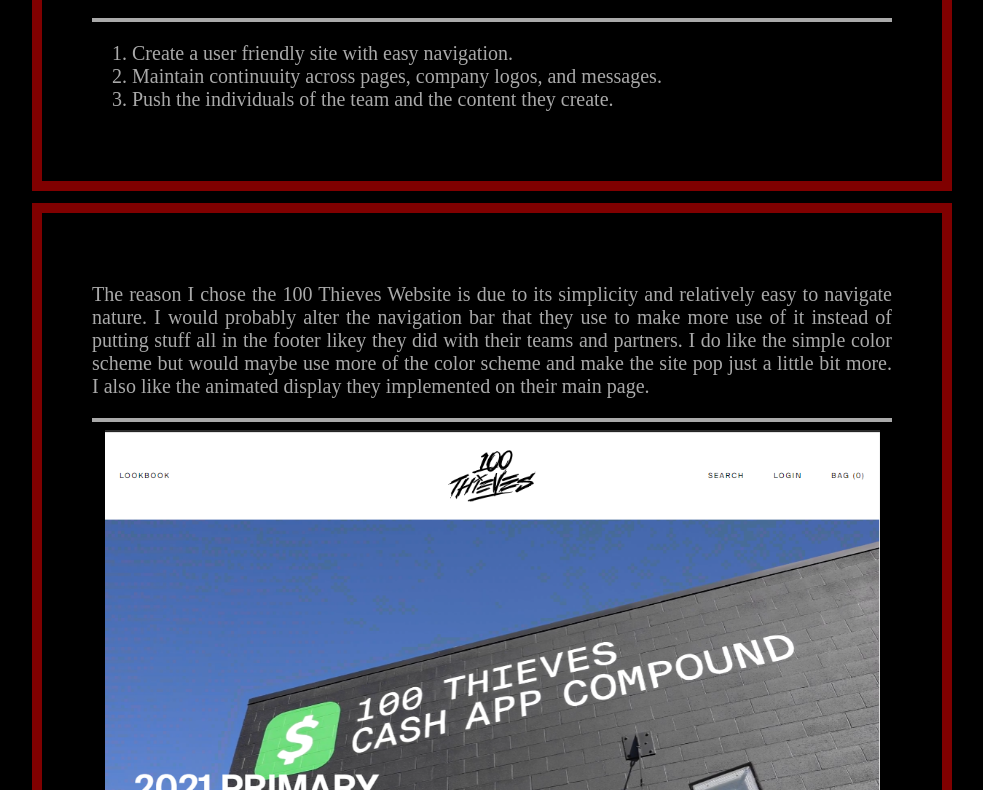
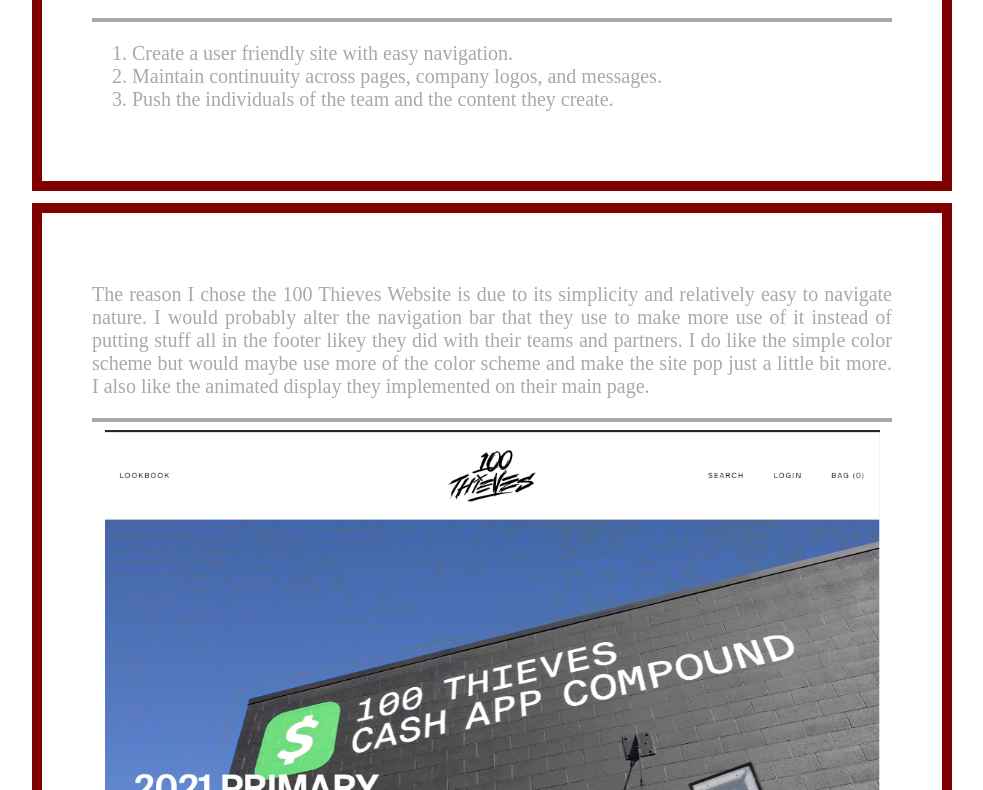
Before and after one commit to Human-Computer-Interaction-Course/assignment-one-project-proposal-jaredMatteson, a plain HTML site: page index.html in a window 1280 px wide. Shown: the part 394-1184 px from the top of the page, without its empty margins (148-1131 px from the left). Drawn offline with Linux system fonts and the light colour scheme.

Commit message:
added some styling to the background of webpage

```diff
--- a/index.html
+++ b/index.html
@@ -14,8 +14,6 @@
         <!--- External CSS link can go here -->
         <link href="CSS/style.css" rel="stylesheet" type="text/css">
 
-        <!-- Resourcing Google Font -->
-
         <!-- Internal CSS Styling Below -->
         <style>
 
@@ -23,7 +21,7 @@
 
     </head>
 
-    <body style="background-color: black;">
+    <body>
         <div id="headerstruct">
             <header>
                 <h1>Proposal</h1>
@@ -74,11 +72,6 @@
             </main>
         </div>
 
-
-
-
-
-
     </body>
 
 </html>
```
